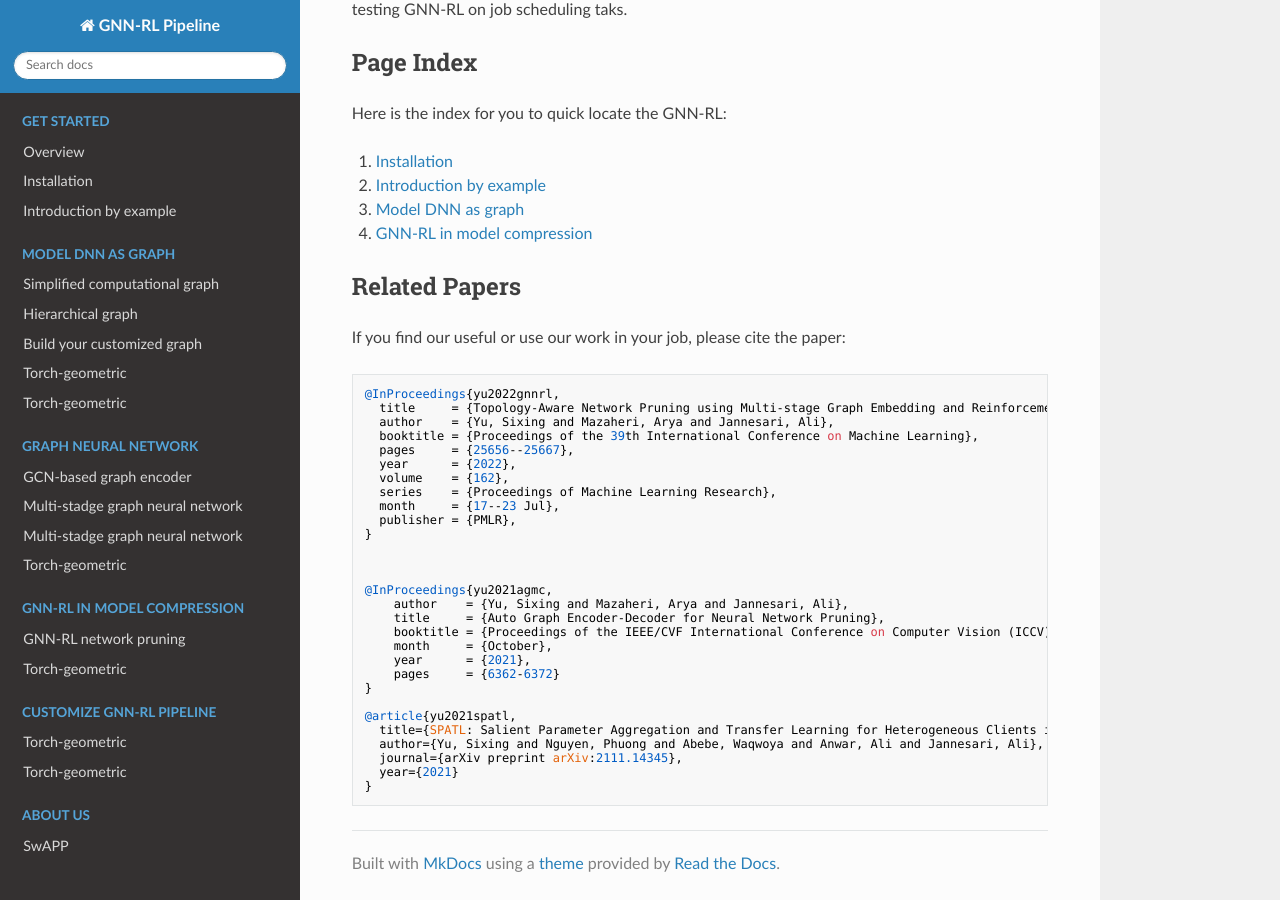
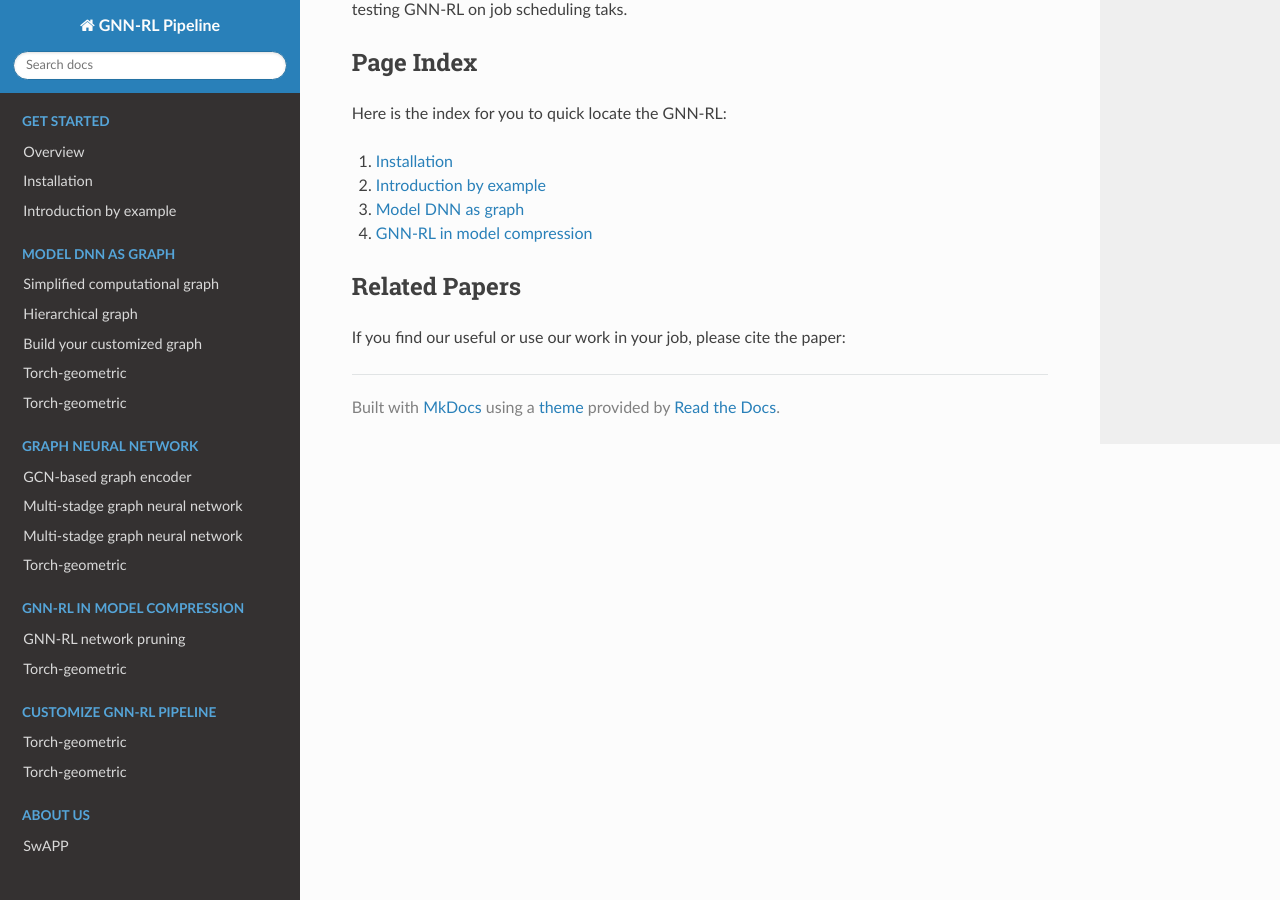
Before and after one commit to yusx-swapp/GNN-RL-Model-Compression, an MkDocs documentation site: the page built from docs/index.md, in a window 1280 px wide and 900 px high, scrolled down 810 px. Built offline with MkDocs 1.6.1, drawn with Linux system fonts in a browser that asks for light colours; nearby versions of some CDN libraries.

Commit message:
updates docs

```diff
--- a/docs/index.md
+++ b/docs/index.md
@@ -62,35 +62,3 @@ cornum superis. -->
 
 ## Related Papers
 If you find our useful or use our work in your job, please cite the paper:
-
-
-
-    @InProceedings{yu2022gnnrl,
-      title     = {Topology-Aware Network Pruning using Multi-stage Graph Embedding and Reinforcement Learning},
-      author    = {Yu, Sixing and Mazaheri, Arya and Jannesari, Ali},
-      booktitle = {Proceedings of the 39th International Conference on Machine Learning},
-      pages     = {25656--25667},
-      year      = {2022},
-      volume    = {162},
-      series    = {Proceedings of Machine Learning Research},
-      month     = {17--23 Jul},
-      publisher = {PMLR},
-    }
-
-
-
-    @InProceedings{yu2021agmc,
-        author    = {Yu, Sixing and Mazaheri, Arya and Jannesari, Ali},
-        title     = {Auto Graph Encoder-Decoder for Neural Network Pruning},
-        booktitle = {Proceedings of the IEEE/CVF International Conference on Computer Vision (ICCV)},
-        month     = {October},
-        year      = {2021},
-        pages     = {6362-6372}
-    }
-
-    @article{yu2021spatl,
-      title={SPATL: Salient Parameter Aggregation and Transfer Learning for Heterogeneous Clients in Federated Learning},
-      author={Yu, Sixing and Nguyen, Phuong and Abebe, Waqwoya and Anwar, Ali and Jannesari, Ali},
-      journal={arXiv preprint arXiv:2111.14345},
-      year={2021}
-    }
```
